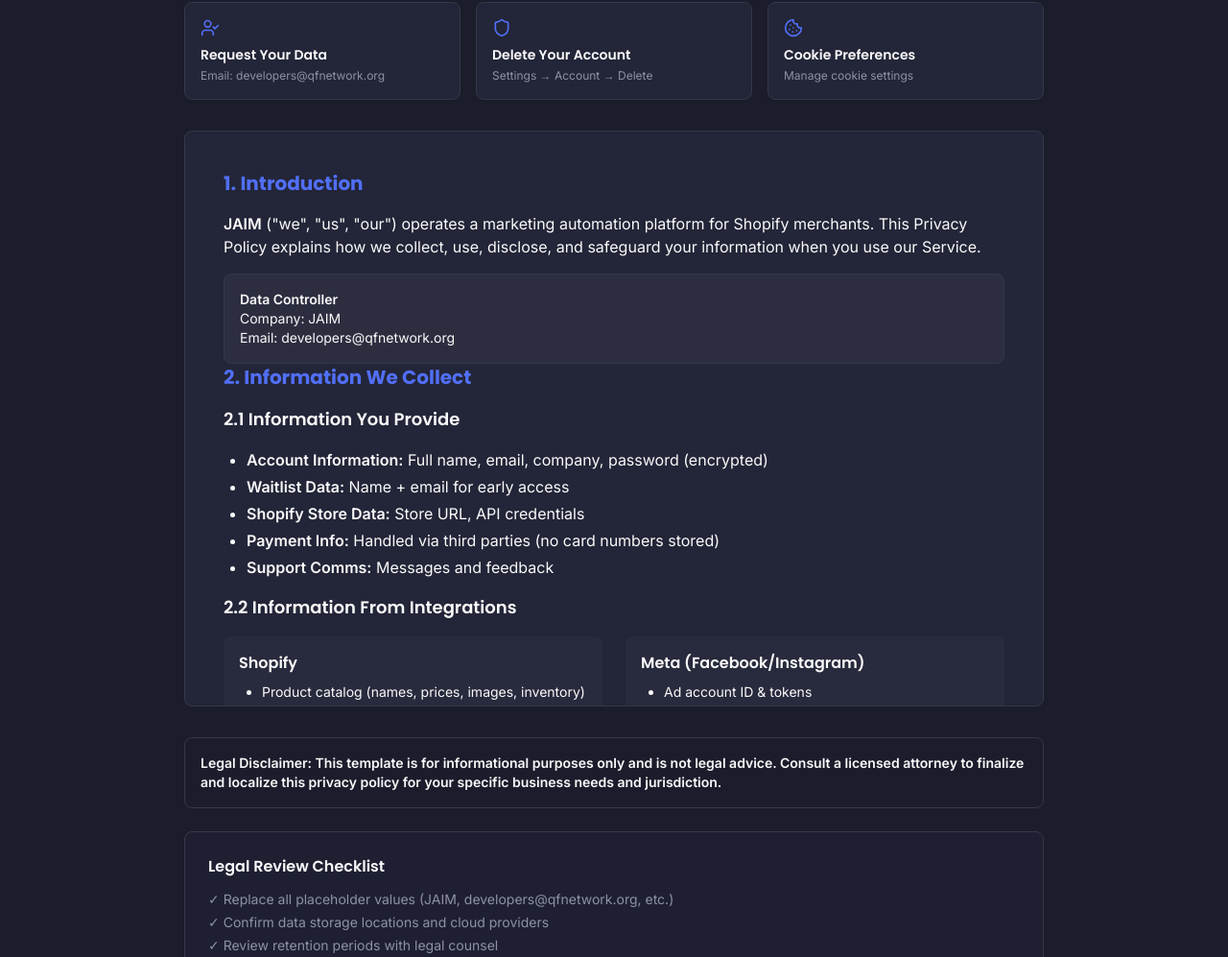
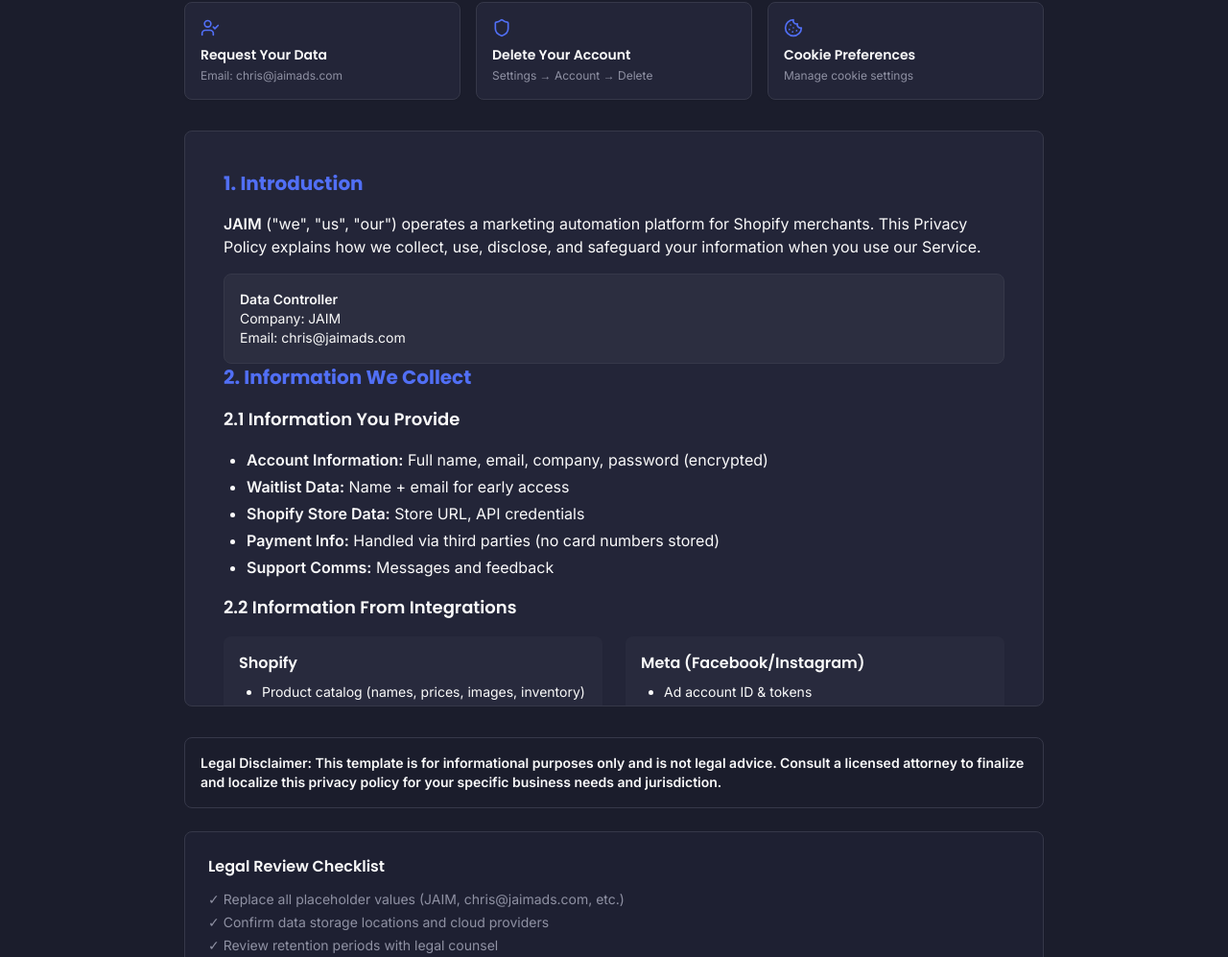
Before and after one commit to RehanTechForge/jam-ad-co-pilot, a React (Vite) app: page /privacy in a window 1280 px wide. Shown: the part 198-1195 px from the top of the page at 96% size. Built offline with nearby package versions, Linux system fonts and the light colour scheme; the HTML template or start-up script is replaced by a standard one.

Commit message:
Update contact email across multiple pages and comment out live stats section in Demo component for future use.

```diff
--- a/src/components/Demo.tsx
+++ b/src/components/Demo.tsx
@@ -721,7 +721,7 @@ const Demo = () => {
         </div>
 
         {/* Live Stats */}
-        <div className="grid md:grid-cols-3 gap-6 mt-12">
+        {/* <div className="grid md:grid-cols-3 gap-6 mt-12">
           <div className="text-center animate-on-scroll">
             <div className="text-3xl font-bold text-primary mb-2">2.5M+</div>
             <p className="text-muted-foreground">Ads Generated</p>
@@ -740,7 +740,7 @@ const Demo = () => {
             <div className="text-3xl font-bold text-success mb-2">89%</div>
             <p className="text-muted-foreground">Time Saved</p>
           </div>
-        </div>
+        </div> */}
       </div>
     </section>
   );
--- a/src/pages/Contact.tsx
+++ b/src/pages/Contact.tsx
@@ -90,7 +90,7 @@ const Contact = () => {
                     href="mailto:support@jaim.marketing"
                     className="text-sm text-primary hover:underline"
                   >
-                    support@jaim.marketing
+                    chris@jaimads.com
                   </a>
                 </div>
 
--- a/src/pages/Privacy.tsx
+++ b/src/pages/Privacy.tsx
@@ -84,7 +84,7 @@ const Privacy = () => {
               <UserCheck className="h-5 w-5 text-primary mb-2" />
               <h3 className="font-semibold text-sm mb-1">Request Your Data</h3>
               <p className="text-xs text-muted-foreground">
-                Email: developers@qfnetwork.org
+                Email: chris@jaimads.com
               </p>
             </Card>
             <Card className="p-4 hover:border-primary transition-colors cursor-pointer">
@@ -127,7 +127,7 @@ const Privacy = () => {
                       <strong>Data Controller</strong>
                     </p>
                     <p>Company: JAIM</p>
-                    <p>Email: developers@qfnetwork.org</p>
+                    <p>Email: chris@jaimads.com</p>
                   </div>
                 </section>
 
@@ -222,7 +222,7 @@ const Privacy = () => {
                   </h2>
                   <div className="bg-muted/50 border rounded-lg p-4">
                     <p>
-                      <strong>Email:</strong> developers@qfnetwork.org
+                      <strong>Email:</strong> chris@jaimads.com
                     </p>
                     <p>
                       <strong>Mail:</strong> JAIM, Attn: Privacy Team
@@ -298,7 +298,7 @@ const Privacy = () => {
             <ul className="text-sm space-y-1 text-muted-foreground">
               <li>
                 ✓ Replace all placeholder values (JAIM,
-                developers@qfnetwork.org, etc.)
+                chris@jaimads.com, etc.)
               </li>
               <li>✓ Confirm data storage locations and cloud providers</li>
               <li>✓ Review retention periods with legal counsel</li>
--- a/src/pages/Terms.tsx
+++ b/src/pages/Terms.tsx
@@ -208,7 +208,7 @@ const Terms = () => {
             <ul className="text-sm space-y-1 text-muted-foreground">
               <li>
                 ✓ Replace all placeholder values (JAIM,
-                developers@qfnetwork.org, etc.)
+                chris@jaimads.com, etc.)
               </li>
               <li>
                 ✓ Review subscription pricing and refund policy for your
```
